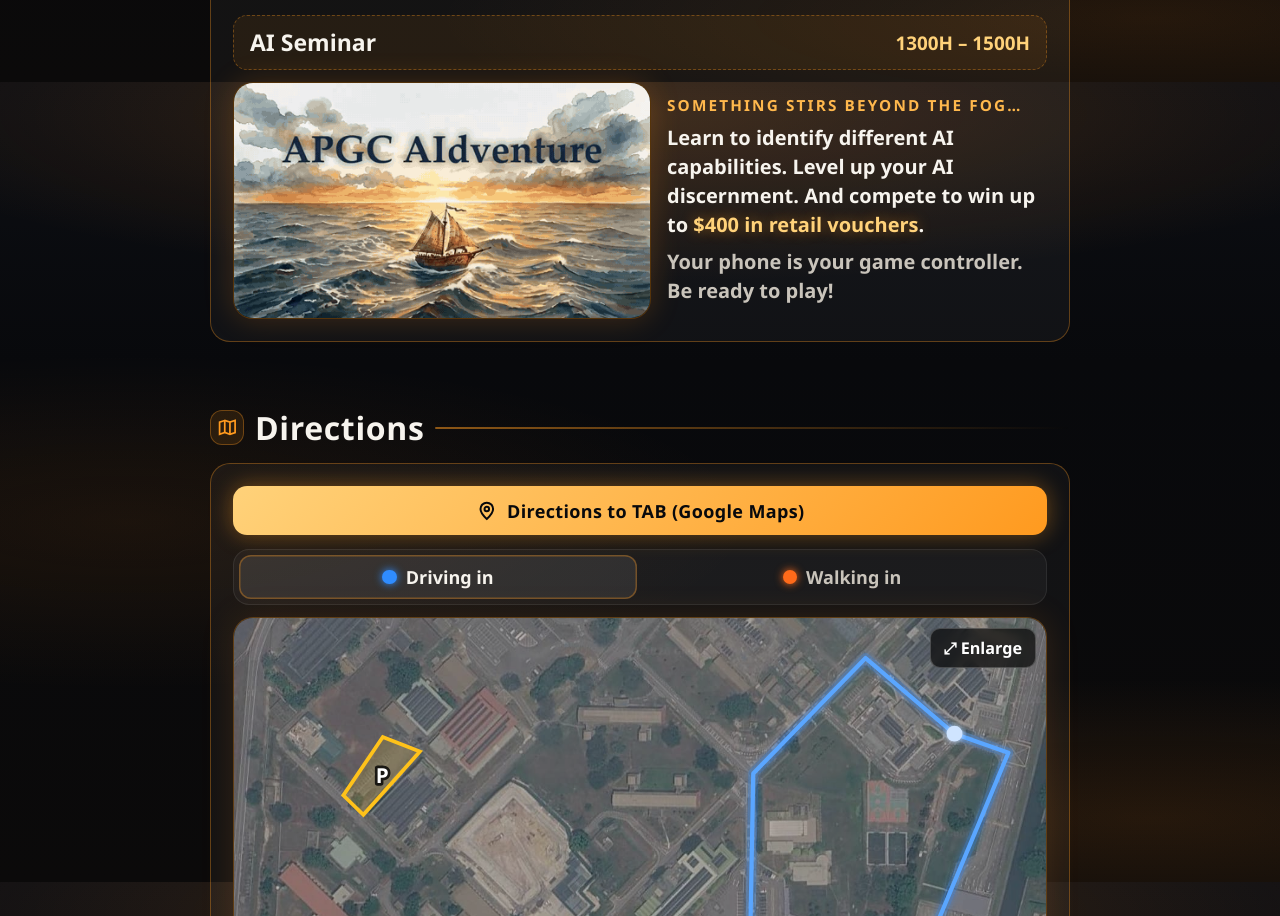
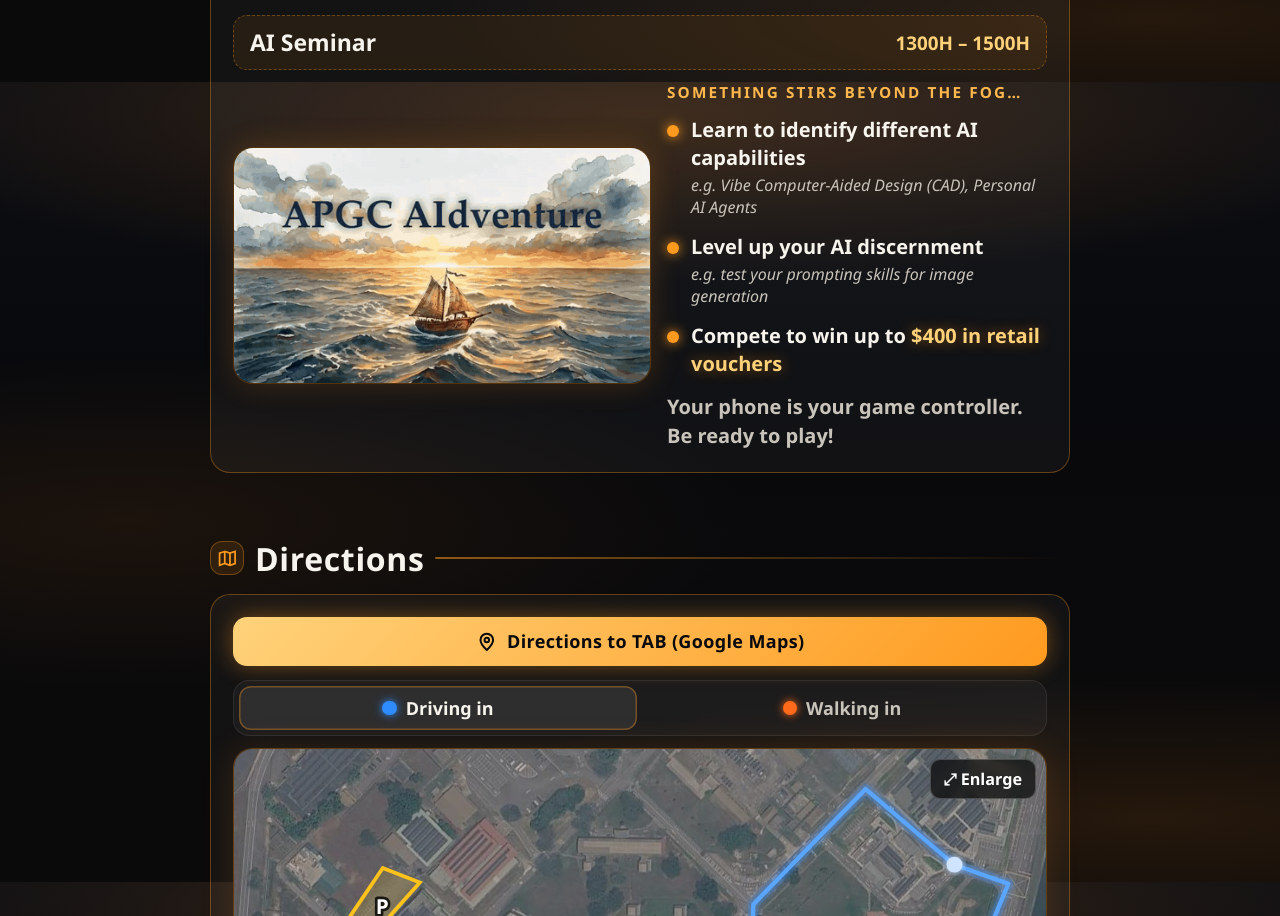
Before and after one commit to chunchua/AIdventure-instructions, a plain HTML site: page index.html in a window 1280 px wide. Shown: the part 1518-2434 px from the top of the page. Drawn offline with Linux system fonts and the light colour scheme.

Commit message:
Update admin instructions

```diff
--- a/index.html
+++ b/index.html
@@ -104,6 +104,10 @@
   .teaser p { margin:.4em 0 0; font:600 clamp(16px, .9vw + 14px, 20px)/1.45 var(--body); }
   .teaser b { color:var(--white); } .teaser .prize { color:var(--hot); text-shadow:0 0 14px #ff9a1f77; }
   .teaser .label { font-size:.85em; }
+  .goals { list-style:none; margin:.6em 0 0; padding:0; }
+  .goals li { display:flex; gap:12px; align-items:flex-start; margin:.7em 0; font:600 clamp(16px, .9vw + 14px, 20px)/1.4 var(--body); }
+  .goals li i { width:12px; height:12px; margin-top:.45em; border-radius:50%; background:var(--orange); box-shadow:0 0 12px var(--orange); flex:none; }
+  .goals small { display:block; margin-top:2px; font:500 .8em/1.4 var(--body); color:var(--soft); font-style:italic; }
   @media (min-width:640px) { .teaser { grid-template-columns:minmax(0, 1.1fr) minmax(0, 1fr); } }
 
   /* buttons */
@@ -261,7 +265,11 @@
         <div class="shot"><img src="img/seminar.gif" alt="Scenes from the AIdventure story: a lighthouse in the fog, a brass lantern, a captain's log and a tentacle rising from a storm" width="480" height="271" loading="lazy"></div>
         <div class="copy">
           <div class="label">Something stirs beyond the fog…</div>
-          <p>Learn to identify different <b>AI capabilities</b>. Level up your <b>AI discernment</b>. And compete to win up to <b class="prize">$400 in retail vouchers</b>.</p>
+          <ul class="goals">
+            <li><i></i><span>Learn to identify different <b>AI capabilities</b><small>e.g. Vibe Computer-Aided Design (CAD), Personal AI Agents</small></span></li>
+            <li><i></i><span>Level up your <b>AI discernment</b><small>e.g. test your prompting skills for image generation</small></span></li>
+            <li><i></i><span>Compete to win up to <b class="prize">$400 in retail vouchers</b></span></li>
+          </ul>
           <p class="note">Your phone is your game controller. Be ready to play!</p>
         </div>
       </div>
```
